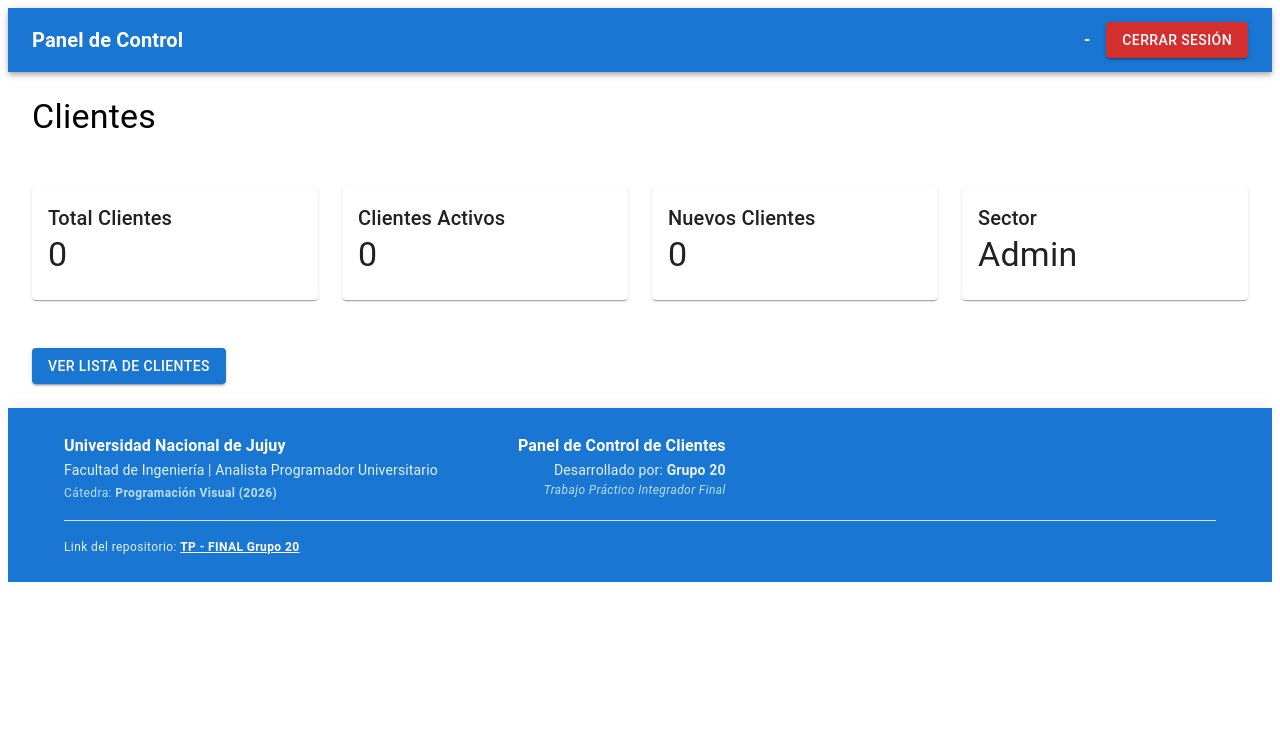
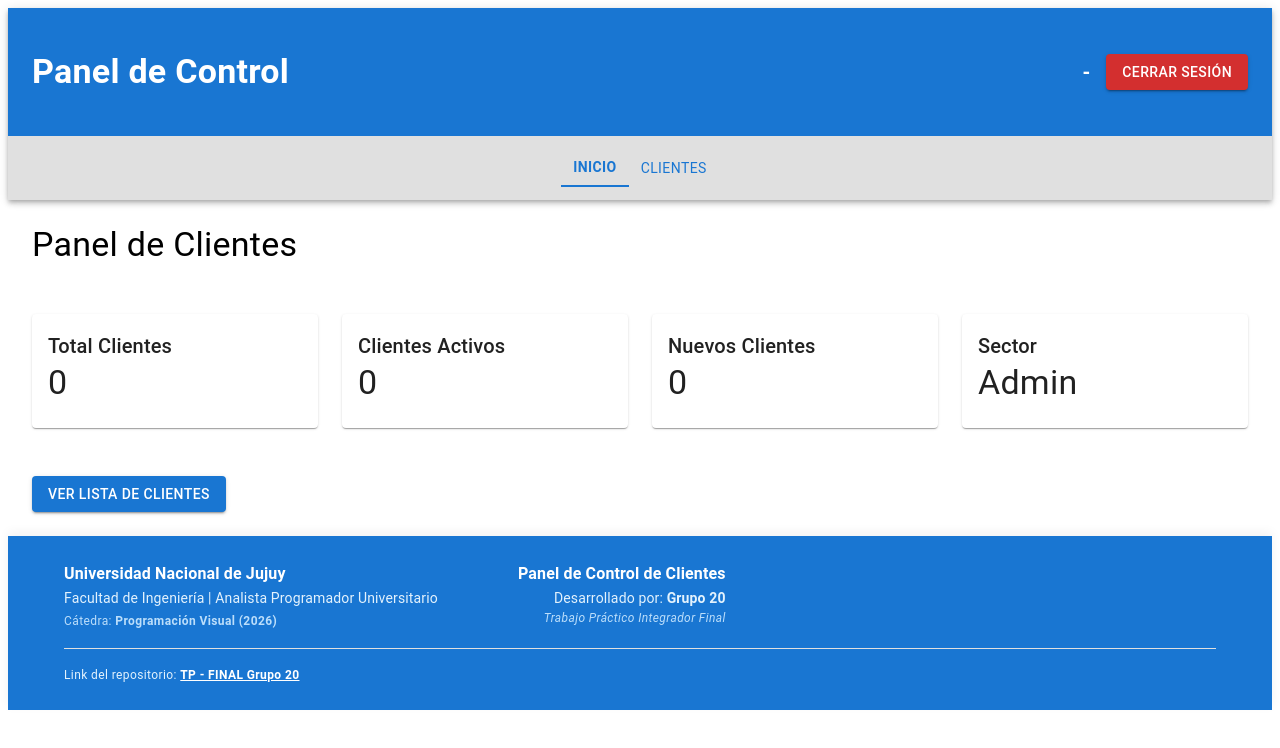
Before and after one commit to pomasabrina/pv_tp_integrador_grupo20, a React (Vite) app: page /dashboard in a window 1280 px wide. Shown: the top 748 px of the page. Built offline with nearby package versions, Linux system fonts and the light colour scheme; sample sign-in values are in the browser's storage.

Commit message:
Tapia Carlos Matias - Navegación en el Header

```diff
--- a/src/components/layout/header.jsx
+++ b/src/components/layout/header.jsx
@@ -1,4 +1,4 @@
-import { AppBar, Toolbar, Typography, Button } from "@mui/material";
+import { AppBar, Toolbar, Typography, Button, Divider } from "@mui/material";
 import { useNavigate } from "react-router-dom";
 import { useAdmin } from '../../hook/useAdmin.js';
 
@@ -14,12 +14,12 @@ const Header = () => {
 return (
     <AppBar position="static">
 
-        <Toolbar>
-            <Typography variant="h6" sx={{ flexGrow: 1, fontWeight: 'bold' }}>
+        <Toolbar sx={{ my: 4 }}>
+            <Typography variant="h4" sx={{ flexGrow: 1, fontWeight: 'bold' }}>
                 Panel de Control
             </Typography>
 
-            <Typography sx={{ marginRight: 2, fontWeight: 'bold' }}>
+            <Typography variant="h6" sx={{ marginRight: 2, fontWeight: 'bold' }}>
                 {admin?.nombre} - {admin?.sector}
             </Typography>
 
@@ -29,6 +29,37 @@ return (
                 onClick={handleLogout}>Cerrar Sesión
             </Button>
         </Toolbar>
+
+        <Toolbar sx={{ bgcolor:"#e0e0e0", justifyContent: "center" }}>
+            <Button
+                onClick={() => navigate("/dashboard")}
+                sx={{
+                    color: "primary.main",
+                    fontWeight: location.pathname === "/dashboard" ? 'bold' : 'normal',
+                    borderBottom: location.pathname === "/dashboard" ? '2px solid #1976d2' : 'none',
+                    borderRadius: 0,
+                    px: 1.5,
+                    '&:hover': { bgcolor: '#eeeeee' },
+                }}
+            >
+                Inicio
+            </Button>
+
+            <Button
+                onClick={() => navigate("/clientes")}
+                sx={{
+                    color: "primary.main",
+                    fontWeight: location.pathname.startsWith("/clientes") ? 'bold' : 'normal',
+                    borderBottom: location.pathname.startsWith("/clientes") ? '2px solid #1976d2' : 'none',
+                    borderRadius: 0,
+                    px: 1.5,
+                    '&:hover': { bgcolor: '#eeeeee' },
+                }}
+            >
+                Clientes
+            </Button>
+        </Toolbar>
+
     </AppBar>
 )};
 export default Header;
--- a/src/pages/Dashboard.jsx
+++ b/src/pages/Dashboard.jsx
@@ -10,7 +10,7 @@ return(
         <Header />
 
         <Typography variant="h4" sx={{ margin: 3 }}>
-            Clientes
+            Panel de Clientes
         </Typography>
 
         <Grid container spacing={3} sx={{ padding: 3 }}>
--- a/src/pages/DetalleCliente.jsx
+++ b/src/pages/DetalleCliente.jsx
@@ -10,7 +10,8 @@ import {
   Button,
   Divider,
   Box,
-  Snackbar
+  Snackbar,
+  Stack
 } from "@mui/material";
 import Header from "../components/layout/Header";
 import Footer from "../components/layout/Footer";
@@ -178,7 +179,16 @@ const DetalleCliente = () => {
 
           {/* Lógica de Control de Permisos por Sector */}
           {esGerente && (
-            <Box display="flex">
+            <Box sx={{ display: 'flex', gap: 2 }}>
+
+              <Button
+                variant="contained"
+                color="primary"
+                onClick={() => navigate("/clientes")}
+                size="medium"
+              >
+                Volver Atrás
+              </Button>
 
               <Button
                 variant="contained"
@@ -186,6 +196,7 @@ const DetalleCliente = () => {
                 onClick={handleEliminarCliente}
                 size="medium"
                 sx={{ fontWeight: 'bold' }}
+
               >
                 Eliminar Cliente
               </Button>
@@ -194,12 +205,23 @@ const DetalleCliente = () => {
           )}
 
           {esSoporte && (
-            <Box sx={{ mt: 2 }}>
+            <Box>
               <Alert severity="info">
                 <strong>Perfil de Solo Lectura:</strong> Su pertenencia al sector de <strong>Soporte</strong> no le permite eliminar clientes.
               </Alert>
+
+              <Button
+                variant="contained"
+                color="primary"
+                onClick={() => navigate("/clientes")}
+                size="medium"
+                sx={{ mt: 2 }}
+              >
+                Volver Atrás
+              </Button>
             </Box>
           )}
+
         </Paper>
 
       </Container>
```
